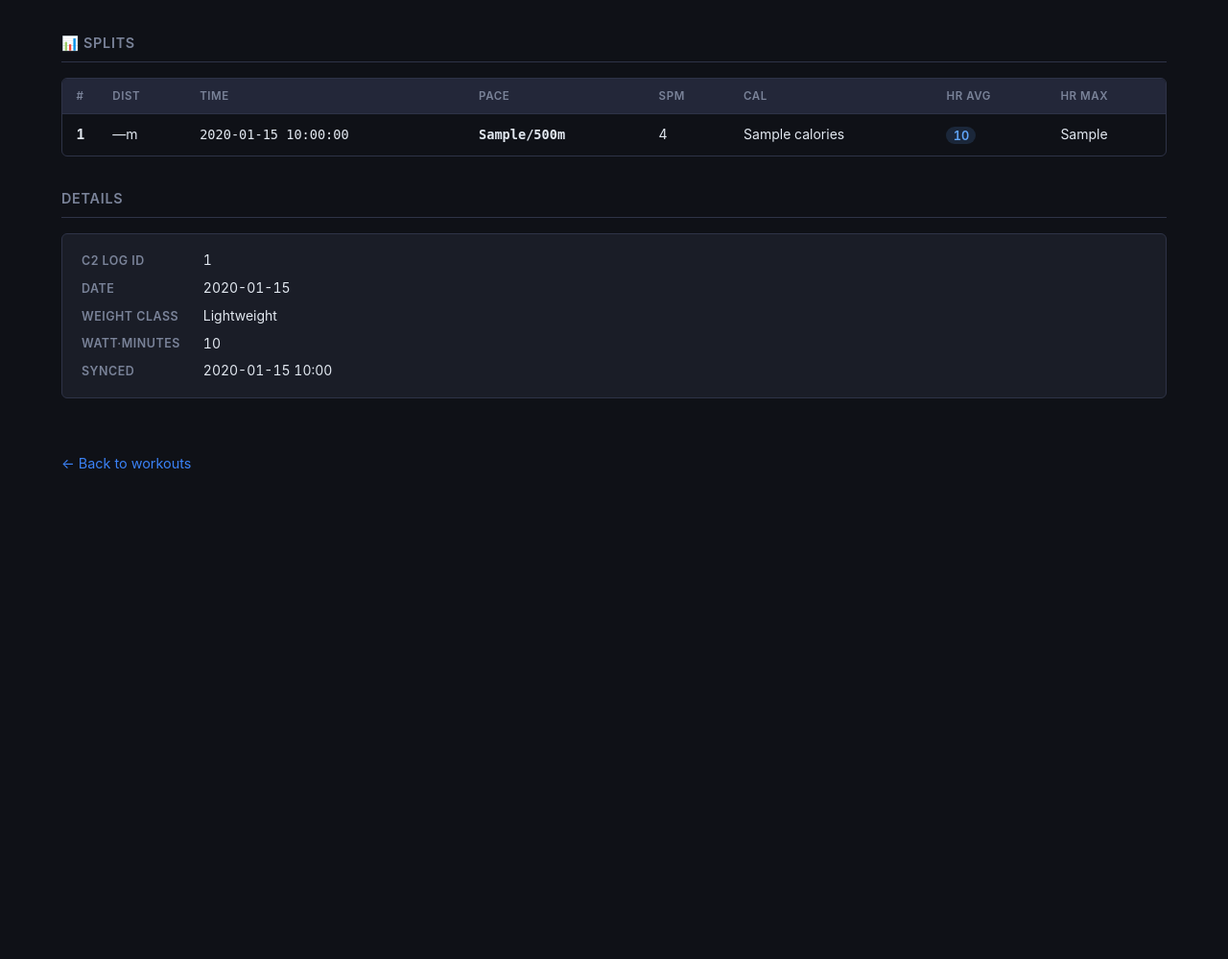
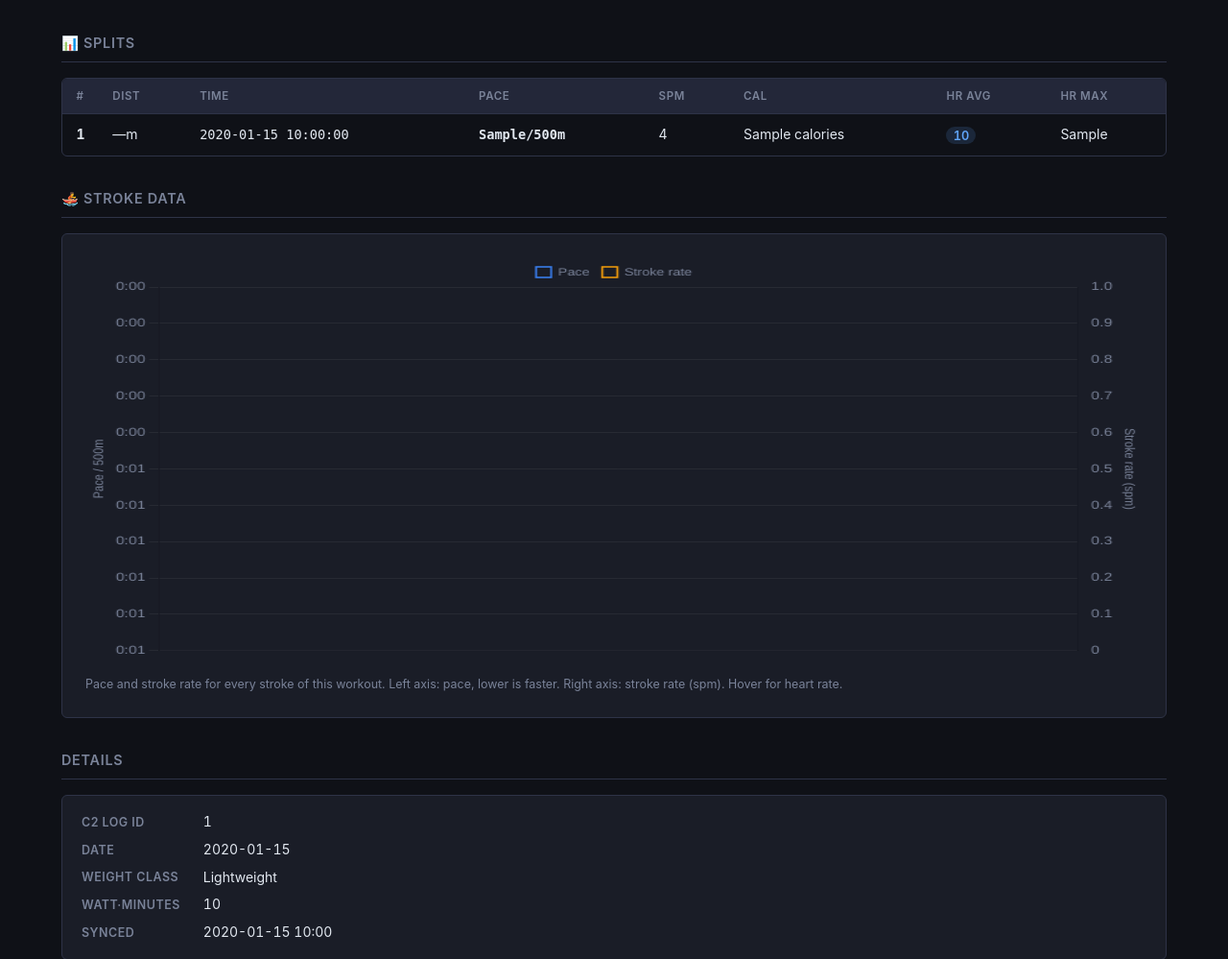
Before and after one commit to dsubtle1/row-tracker, a Flask app: template templates/tracker/workout_detail.html in a window 1280 px wide. Shown: the part 545-1544 px from the top of the page at 96% size. Before the commit the page ends 1034 px from the top, so only its background shows below. Run offline with Flask 3, Linux system fonts and the light colour scheme; tables that the repository leaves empty hold one stand-in row (values such as "Sample post"); the template is opened without the code that fills it: values that come from a table or form of the project are taken from there, most other values are stand-ins (such as "Sample title", 1, 10 or a date in 2020).

Commit message:
Visualise per-stroke data on the workout detail page
Adds C2ApiClient.get_stroke_data(), fetching GET
/api/users/me/results/{id}/strokes on demand (never during bulk sync —
that would be one extra API call per historical workout). Result is
cached in Workout.stroke_data and rendered as a pace/stroke-rate chart
on the workout detail page, replacing the old "planned for a future
build" placeholder.

Also fixes a mapping bug: _map_result_to_workout was writing the
C2 "stroke_data: true" availability flag into the stroke_data column
instead of the actual per-stroke array, so has_stroke_data always
looked satisfied but nothing was ever fetched. The detail route now
treats anything that isn't a real list (old boolean-flag rows) as
not-yet-fetched and re-fetches, self-healing existing data.

Closes #5

```diff
--- a/blueprints/tracker.py
+++ b/blueprints/tracker.py
@@ -11,7 +11,7 @@ HR zone filters: register in app.py after blueprint import:
 from datetime import date, timedelta
 from collections import defaultdict
 
-from flask import Blueprint, jsonify, render_template, request
+from flask import Blueprint, current_app, jsonify, render_template, request
 from sqlalchemy import func
 
 from models import db, Workout, PersonalBest
@@ -302,6 +302,30 @@ def workout_detail(workout_id):
     else:
         extras["avg_watts"] = None
 
+    # ── Per-stroke chart data ───────────────────────────────────────────────
+    # C2 flags stroke data as available on the result but doesn't include it
+    # inline — it's one extra API call per workout, so fetch lazily on first
+    # view and cache it in workout.stroke_data rather than during sync.
+    # Older rows may still carry the pre-fix boolean flag in this column
+    # (see c2_api._map_result_to_workout) — anything that isn't an actual
+    # list of strokes is treated as not-yet-fetched and re-fetched below.
+    stroke_data = workout.stroke_data
+    if not isinstance(stroke_data, list):
+        stroke_data = None
+    if extras["has_stroke_data"] and not stroke_data:
+        from c2_api import C2ApiClient
+        client = C2ApiClient(
+            client_id     = current_app.config.get("C2_CLIENT_ID", ""),
+            client_secret = current_app.config.get("C2_CLIENT_SECRET", ""),
+            refresh_token = current_app.config.get("C2_REFRESH_TOKEN", ""),
+        )
+        if client.is_configured():
+            fetched = client.get_stroke_data(workout.id)
+            if fetched:
+                workout.stroke_data = fetched
+                db.session.commit()
+                stroke_data = fetched
+
     # ── Splits ────────────────────────────────────────────────────────────
     raw_splits = (raw.get("workout") or {}).get("splits") or []
     splits = []
@@ -343,6 +367,7 @@ def workout_detail(workout_id):
         heart_rate=heart_rate,
         extras=extras,
         splits=splits,
+        stroke_data=stroke_data,
     )
 
 
--- a/models.py
+++ b/models.py
@@ -26,7 +26,7 @@ class Workout(db.Model):
     avg_pace_seconds  = db.Column(db.Integer)                     # 500m split in seconds
     avg_stroke_rate   = db.Column(db.Integer)
     total_calories    = db.Column(db.Integer)
-    stroke_data       = db.Column(db.JSON, nullable=True)         # API only; NULL from CSV
+    stroke_data       = db.Column(db.JSON, nullable=True)         # per-stroke array, fetched on demand; NULL until first detail-page view
     raw_json          = db.Column(db.JSON, nullable=True)         # full API payload; NULL from CSV
     synced_at         = db.Column(db.DateTime, default=datetime.utcnow)
 
--- a/templates/tracker/workout_detail.html
+++ b/templates/tracker/workout_detail.html
@@ -166,14 +166,28 @@
 </section>
 {% endif %}
 
-{# ── Stroke data note ────────────────────────────────────────────────────── #}
-{% if extras.has_stroke_data %}
+{# ── Stroke data ─────────────────────────────────────────────────────────── #}
+{% if stroke_data %}
+<section class="wd-section">
+  <h2 class="wd-section-title">🚣 Stroke Data</h2>
+  <div class="chart-card">
+    <div class="chart-wrap">
+      <canvas id="strokeChart"></canvas>
+    </div>
+    <p class="chart-note">
+      Pace and stroke rate for every stroke of this workout. Left axis: pace, lower is faster.
+      Right axis: stroke rate (spm). Hover for heart rate.
+    </p>
+  </div>
+</section>
+<script id="strokeDataJson" type="application/json">{{ stroke_data | tojson }}</script>
+{% elif extras.has_stroke_data %}
 <section class="wd-section">
   <h2 class="wd-section-title">🚣 Stroke Data</h2>
   <div class="wd-stroke-note">
     <span class="wd-stroke-note-icon">ℹ️</span>
-    <p>Per-stroke data was recorded for this workout by ErgData and is stored in the Concept2 Logbook.
-    Fetching and visualising it requires an additional API call per workout and is planned for a future build.</p>
+    <p>Per-stroke data was recorded for this workout by ErgData and is stored in the Concept2 Logbook,
+    but couldn't be fetched just now. Check that the C2 API credentials are configured and reload this page to retry.</p>
   </div>
 </section>
 {% endif %}
@@ -197,3 +211,124 @@
 <a href="{{ url_for('tracker.workout_list') }}" class="back-link">← Back to workouts</a>
 
 {% endblock %}
+
+{% block extra_js %}
+{% if stroke_data %}
+<script src="https://cdnjs.cloudflare.com/ajax/libs/Chart.js/4.4.1/chart.umd.min.js"></script>
+<script>
+(function () {
+  const strokes = JSON.parse(document.getElementById("strokeDataJson").textContent);
+  let chart = null;
+
+  function fmtPace(sec) {
+    const m = Math.floor(sec / 60);
+    const s = Math.round(sec % 60);
+    return `${m}:${s.toString().padStart(2, "0")}`;
+  }
+  function fmtTime(sec) {
+    const m = Math.floor(sec / 60);
+    const s = Math.round(sec % 60);
+    return `${m}:${s.toString().padStart(2, "0")}`;
+  }
+
+  // C2 native units: t = tenths of a second elapsed, p = tenths of a
+  // second per 500m pace, spm = stroke rate, hr = heart rate (bpm).
+  const elapsed = strokes.map(s => s.t / 10);
+  const pace    = strokes.map(s => s.p / 10);
+  const spm     = strokes.map(s => s.spm);
+  const hr      = strokes.map(s => s.hr);
+
+  function render() {
+    const isDark    = document.documentElement.getAttribute("data-theme") !== "light";
+    const gridColor = isDark ? "rgba(255,255,255,0.06)" : "rgba(0,0,0,0.07)";
+    const textColor = isDark ? "#7a8399" : "#64748b";
+    const paceColor = "#3b82f6";
+    const spmColor  = isDark ? "#f59e0b" : "#d97706";
+
+    if (chart) chart.destroy();
+
+    const ctx = document.getElementById("strokeChart").getContext("2d");
+    chart = new Chart(ctx, {
+      type: "line",
+      data: {
+        labels: elapsed,
+        datasets: [
+          {
+            label: "Pace",
+            data: pace,
+            yAxisID: "yPace",
+            borderColor: paceColor,
+            backgroundColor: "transparent",
+            borderWidth: 1.5,
+            pointRadius: 0,
+            tension: 0.15,
+          },
+          {
+            label: "Stroke rate",
+            data: spm,
+            yAxisID: "ySpm",
+            borderColor: spmColor,
+            backgroundColor: "transparent",
+            borderWidth: 1.5,
+            pointRadius: 0,
+            tension: 0.15,
+          },
+        ],
+      },
+      options: {
+        responsive: true,
+        maintainAspectRatio: true,
+        interaction: { mode: "index", intersect: false },
+        plugins: {
+          legend: {
+            display: true,
+            labels: { color: textColor, boxWidth: 12, font: { size: 11 } },
+          },
+          tooltip: {
+            callbacks: {
+              title: items => `  ${fmtTime(elapsed[items[0].dataIndex])} elapsed`,
+              label: item => {
+                const i = item.dataIndex;
+                if (item.datasetIndex === 0) return `  Pace: ${fmtPace(pace[i])}/500m`;
+                const lines = [`  Stroke rate: ${spm[i]} spm`];
+                if (hr[i]) lines.push(`  HR: ${hr[i]} bpm`);
+                return lines;
+              },
+            },
+          },
+        },
+        scales: {
+          x: {
+            ticks: {
+              color: textColor,
+              maxTicksLimit: 10,
+              maxRotation: 0,
+              callback: (val, idx) => fmtTime(elapsed[idx]),
+            },
+            grid: { color: gridColor },
+          },
+          yPace: {
+            reverse: true,
+            position: "left",
+            ticks: { color: textColor, callback: val => fmtPace(val) },
+            grid: { color: gridColor },
+            title: { display: true, text: "Pace / 500m", color: textColor, font: { size: 11 } },
+          },
+          ySpm: {
+            position: "right",
+            ticks: { color: textColor },
+            grid: { display: false },
+            title: { display: true, text: "Stroke rate (spm)", color: textColor, font: { size: 11 } },
+          },
+        },
+      },
+    });
+  }
+
+  render();
+  const observer = new MutationObserver(render);
+  observer.observe(document.documentElement, { attributes: true, attributeFilter: ["data-theme"] });
+})();
+</script>
+{% endif %}
+{% endblock %}
```
Also changed, not shown: c2_api.py (+37 -6 lines), tests/test_c2_api.py (+68 -1 lines).
